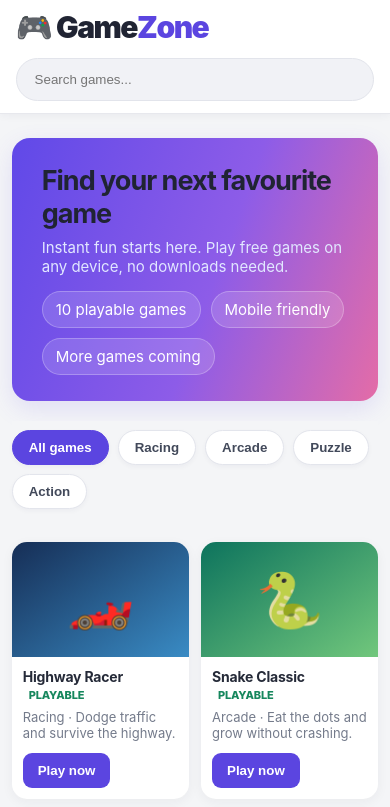
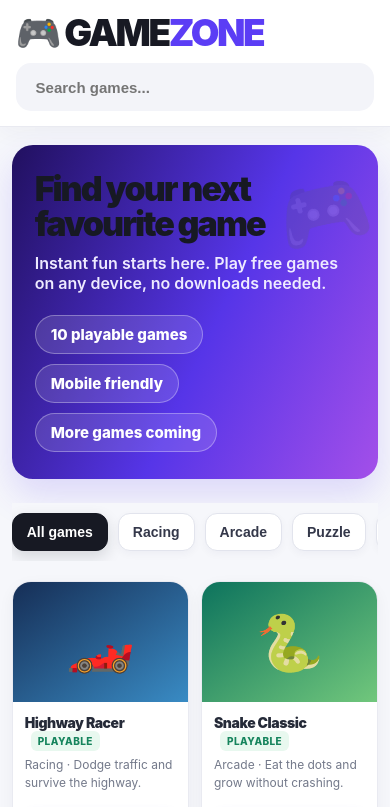
Before and after one commit to parmarhiten153-netizen/gamezone, a plain HTML site: page index.html in a window 390 px wide. Shown: the top 807 px of the page. Drawn offline with Linux system fonts and the light colour scheme.

Commit message:
Redesign GameZone with bold branding and premium gaming UI

```diff
--- a/index.html
+++ b/index.html
@@ -40,6 +40,56 @@ footer{background:#fff;color:#7b8190;border-top:1px solid #e8e9ee}
 .logo span{font-weight:1000!important;color:#5b45e0!important}
 header{min-height:76px}
 @media(max-width:600px){.logo{font-size:30px!important;letter-spacing:-1.5px!important}header{min-height:68px}}
+
+/* NEXT-LEVEL GAMEZONE UI */
+:root{--bg:#f6f7fb;--panel:#fff;--muted:#697386;--accent:#5b3df5;--line:#e7e9f1}
+body{background:#f6f7fb;color:#171923;font-family:Inter,ui-sans-serif,system-ui,-apple-system,Segoe UI,Arial,sans-serif}
+header{min-height:92px;padding:12px max(4%,calc((100% - 1320px)/2));gap:24px;background:#fff;border-bottom:1px solid #e9eaf1;box-shadow:0 5px 22px #25264a0b}
+.logo{font-size:clamp(38px,4.4vw,54px)!important;font-weight:1000!important;letter-spacing:-3px!important;line-height:.95!important;text-transform:uppercase;color:#171923!important;text-shadow:none!important}
+.logo span{color:#5b3df5!important;font-weight:1000!important}
+header input{max-width:440px;min-height:48px;border-radius:15px;background:#f3f4f9;border:2px solid transparent;font-size:15px;font-weight:600}
+header input:focus{outline:0;border-color:#765fff;background:#fff}
+main{width:min(1320px,94%);margin:30px auto 70px}
+.hero{position:relative;overflow:hidden;min-height:210px;padding:36px 40px;border-radius:26px;background:linear-gradient(115deg,#21105f 0%,#5635e8 55%,#a34fe9 100%);box-shadow:0 16px 35px #5b3df52b}
+.hero:after{content:"🎮";position:absolute;right:7%;top:50%;transform:translateY(-50%) rotate(-12deg);font-size:clamp(80px,13vw,150px);opacity:.2;pointer-events:none}
+.hero h1{position:relative;z-index:1;font-size:clamp(34px,5vw,56px);font-weight:1000;letter-spacing:-2px;line-height:1.02;margin:0 0 12px;max-width:700px}
+.hero p{position:relative;z-index:1;font-size:16px;font-weight:600;color:#eeeaff;max-width:560px}
+.stats{position:relative;z-index:1;margin-top:22px}
+.pill{background:#ffffff20;border:1px solid #ffffff50;color:#fff;font-weight:800;padding:9px 15px}
+.filters{top:0;margin:24px 0 20px;padding:10px 0;background:#f6f7fb;gap:10px}
+.filter{border:1px solid #e2e4ed;background:#fff;color:#34384a;border-radius:12px;padding:11px 18px;font-size:14px;font-weight:900;box-shadow:0 3px 9px #1b24400a;transition:.18s}
+.filter:hover{transform:translateY(-2px);border-color:#b8adff}
+.filter.active{background:#171923;color:#fff;border-color:#171923;box-shadow:0 6px 15px #17192325}
+.games{grid-template-columns:repeat(auto-fill,minmax(205px,1fr));gap:20px}
+.game{border:1px solid #e9eaf1;border-radius:19px;box-shadow:0 5px 16px #2226420c;transition:transform .2s,box-shadow .2s,border-color .2s}
+.game:hover{transform:translateY(-6px);border-color:#c9c0ff;box-shadow:0 15px 30px #3924a51b}
+.art{height:158px;font-size:76px;transition:transform .2s}
+.game:hover .art{filter:saturate(1.16)}
+.info{padding:15px 16px 17px}
+.info h3{font-size:17px;font-weight:900;letter-spacing:-.45px;margin-bottom:8px}
+.info p{font-size:13px;line-height:1.45;min-height:38px;color:#73798a}
+.play{border-radius:11px;background:#5b3df5;font-size:13px;font-weight:900;padding:11px 16px;box-shadow:0 5px 12px #5b3df52b}
+.play:hover{background:#4328d8;transform:translateY(-1px)}
+.tag{font-size:10px;letter-spacing:.4px;color:#16845d;background:#e8f8ef;padding:4px 7px;border-radius:6px}
+footer{padding:30px;background:#fff;color:#73798a;font-weight:600}
+.modal .box{border-radius:22px}
+@media(max-width:700px){
+ header{min-height:0;padding:15px 4%;gap:13px}
+ .logo{font-size:37px!important;letter-spacing:-2.4px!important}
+ main{margin:18px auto 50px}
+ .hero{padding:27px 23px;min-height:195px;border-radius:21px}
+ .hero h1{font-size:34px}
+ .hero:after{right:2%;top:20%;font-size:75px}
+ .filters{top:0;overflow-x:auto;flex-wrap:nowrap;padding:10px 0}
+ .filter{white-space:nowrap;padding:10px 14px}
+ .games{grid-template-columns:repeat(2,minmax(0,1fr));gap:12px}
+ .art{height:120px;font-size:55px}
+ .info{padding:12px}
+ .info h3{font-size:14px}
+ .info p{font-size:12px;min-height:42px}
+ .play{width:100%;padding:10px 8px}
+}
+
 </style></head><body>
 <header><div class="logo">🎮 Game<span>Zone</span></div><input id="search" placeholder="Search games..."></header>
 <main><section class="hero"><h1>Find your next favourite game</h1><p>Instant fun starts here. Play free games on any device, no downloads needed.</p><div class="stats"><span class="pill">10 playable games</span><span class="pill">Mobile friendly</span><span class="pill">More games coming</span></div></section>
```
